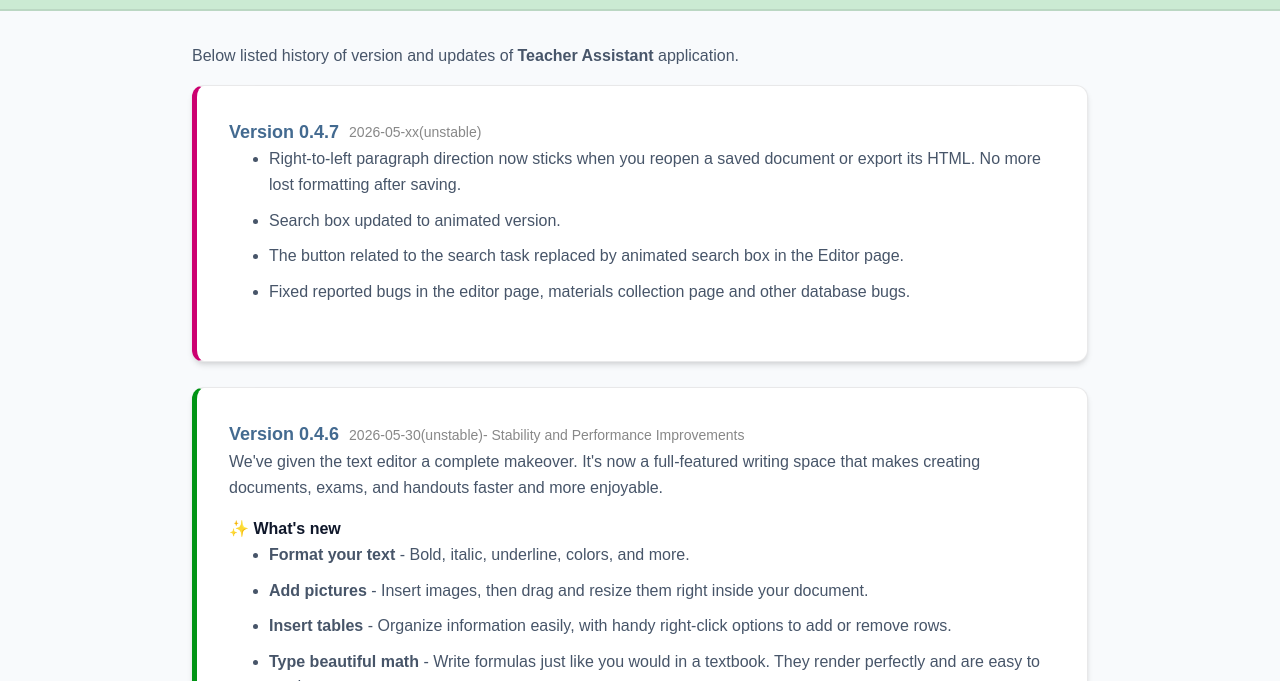
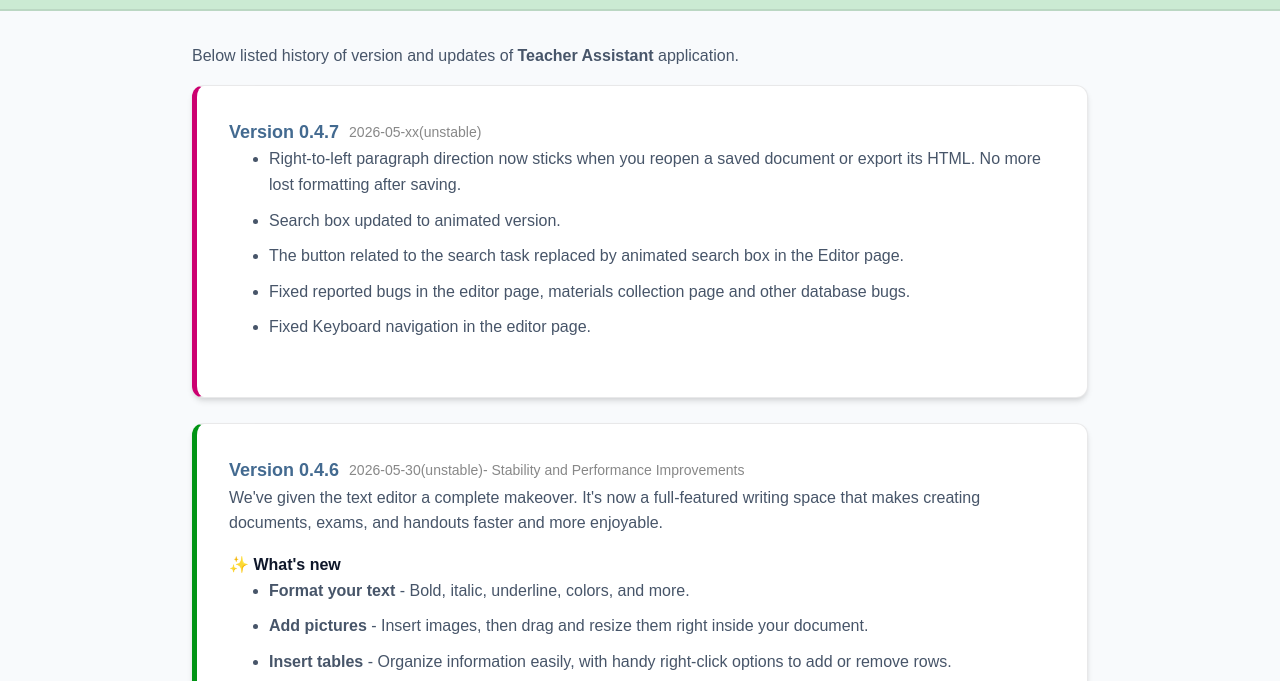
Before and after one commit to abdhmohammadi/abdhmohammadi.github.io, a plain HTML site: page teacher-assisstant-docs/end-user/pages/version-history.html in a window 1280 px wide. Shown: the part 71-752 px from the top of the page. Drawn offline with Linux system fonts and the light colour scheme.

Commit message:
updated docs

```diff
--- a/teacher-assisstant-docs/end-user/pages/version-history.html
+++ b/teacher-assisstant-docs/end-user/pages/version-history.html
@@ -45,6 +45,7 @@
                     <li>Search box updated to animated version.</li>
                     <li>The button related to the search task replaced by animated search box in the Editor page.</li>
                     <li>Fixed reported bugs in the editor page, materials collection page and other database bugs.</li>
+                    <li>Fixed Keyboard navigation in the editor page.</li>
                 </ul>
 
             </div>
```
